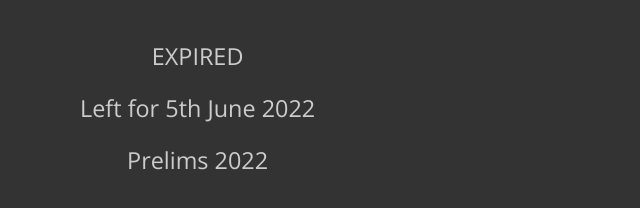
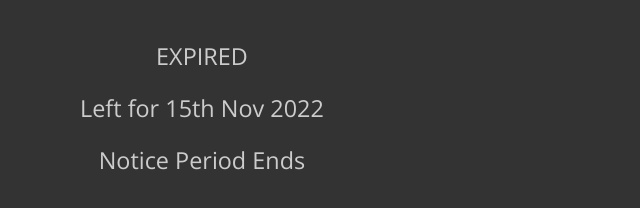
Before and after one commit to theGreatRishabh/DayCounter, a plain HTML site: page index.html in a window 1280 px wide. Shown: the whole page, without its empty margins (0-640 px from the left). Drawn offline with nearby package versions, Linux system fonts and the light colour scheme.

Commit message:
Updated for NP

```diff
--- a/index.html
+++ b/index.html
@@ -10,8 +10,8 @@
 <body>
 <div class="container">
     <p id="timer"></p>
-    <p>Left for 5th June 2022<p>
-    <p>Prelims 2022</p>
+    <p>Left for 15th Nov 2022<p>
+    <p>Notice Period Ends</p>
     <!-- update this acording to goals -->
 </div>
 
```
